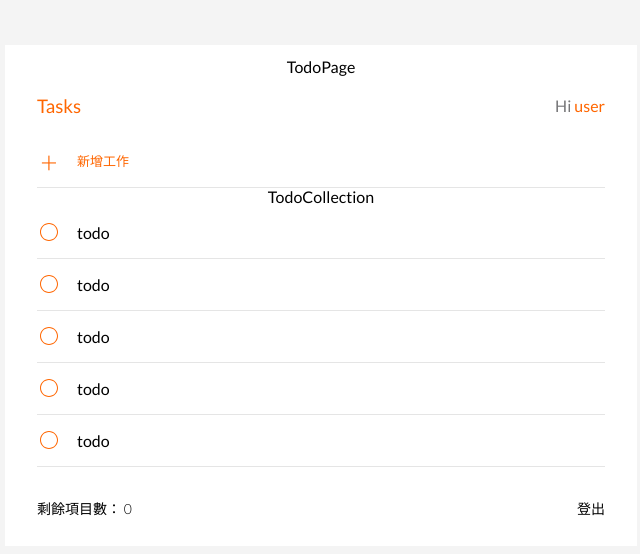
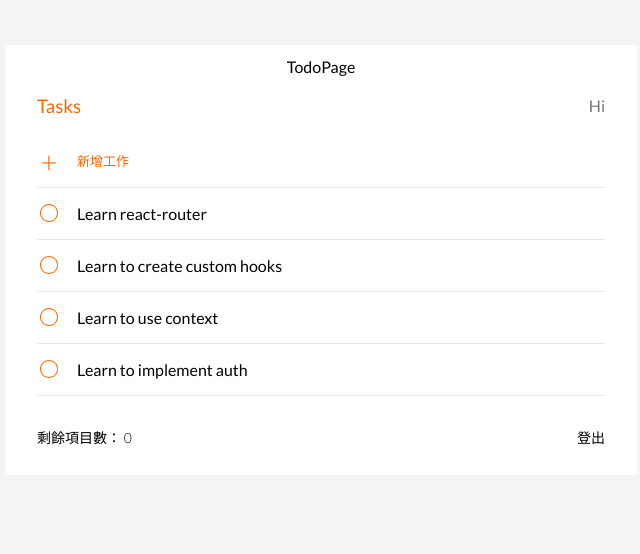
Before and after one commit to linkin1650/Todolist, a React (Create React App) app: page /todo in a window 1280 px wide. Shown: the top 554 px of the page, without its empty margins (319-959 px from the left). Built offline with nearby package versions, Linux system fonts and the light colour scheme.

Commit message:
feat: add header/todo input/todo item/collection props

```diff
--- a/src/components/Header.jsx
+++ b/src/components/Header.jsx
@@ -21,12 +21,12 @@ const StyledGreetingText = styled.div`
   }
 `;
 
-const Header = () => {
+const Header = ({ username }) => {
   return (
     <StyledHeader>
       <h3>Tasks</h3>
       <StyledGreetingText>
-        Hi <span>user</span>
+        Hi <span>{username}</span>
       </StyledGreetingText>
     </StyledHeader>
   );
--- a/src/components/TodoCollection.jsx
+++ b/src/components/TodoCollection.jsx
@@ -1,14 +1,17 @@
 import TodoItem from './TodoItem';
 
-const TodoCollection = () => {
+const TodoCollection = ({
+  todos,
+  onSave,
+  onDelete,
+  onToggleDone,
+  onChangeMode,
+}) => {
   return (
     <div>
-      TodoCollection
-      <TodoItem />
-      <TodoItem />
-      <TodoItem />
-      <TodoItem />
-      <TodoItem />
+      {todos.map((todo) => {
+        return <TodoItem key={todo.id} todo={todo} />;
+      })}
     </div>
   );
 };
--- a/src/components/TodoInput.jsx
+++ b/src/components/TodoInput.jsx
@@ -67,7 +67,7 @@ const StyledAddTodoActionContainer = styled.div`
     }
   }
 `;
-const TodoInput = () => {
+const TodoInput = ({ inputValue, onChange, onKeyDown, onAddTodo }) => {
   return (
     <StyledAddTodoContainer>
       <StyledLabelIcon className="icon" htmlFor="add-todo-input" />
--- a/src/components/TodoItem.jsx
+++ b/src/components/TodoItem.jsx
@@ -100,14 +100,14 @@ const StyledTaskItem = styled.div`
   }
 `;
 
-const TodoItem = () => {
+const TodoItem = ({ todo, onSave, onDelete, onToggleDone, onChangeMode }) => {
   return (
     <StyledTaskItem>
       <div className="task-item-checked">
         <span className="icon icon-checked" />
       </div>
       <div className="task-item-body">
-        <span className="task-item-body-text">todo</span>
+        <span className="task-item-body-text">{todo.title}</span>
         <input className="task-item-body-input" />
       </div>
       <div className="task-item-action ">
--- a/src/pages/TodoPage.jsx
+++ b/src/pages/TodoPage.jsx
@@ -29,7 +29,7 @@ const TodoPage = () => {
       TodoPage
       <Header />
       <TodoInput />
-      <TodoCollection />
+      <TodoCollection todos={dummyTodos} />
       <Footer />
     </div>
   );
```
